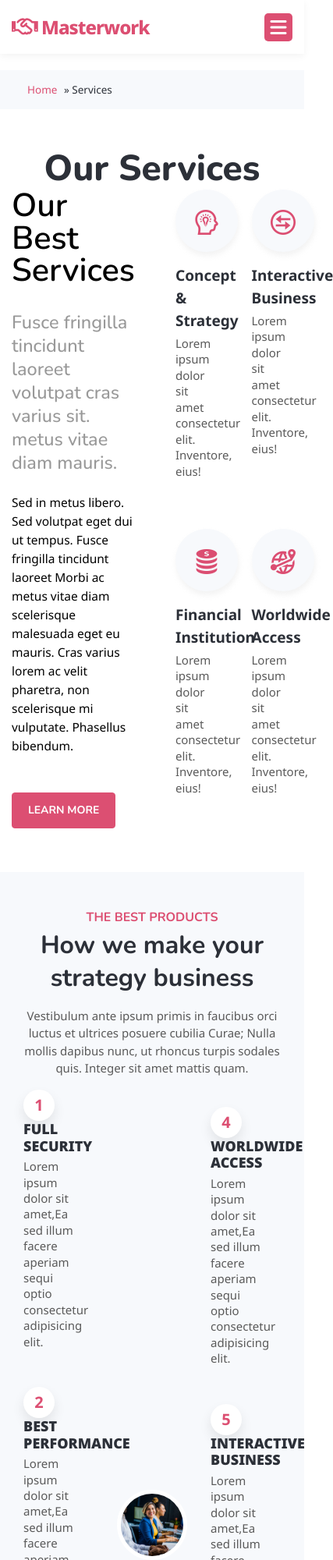
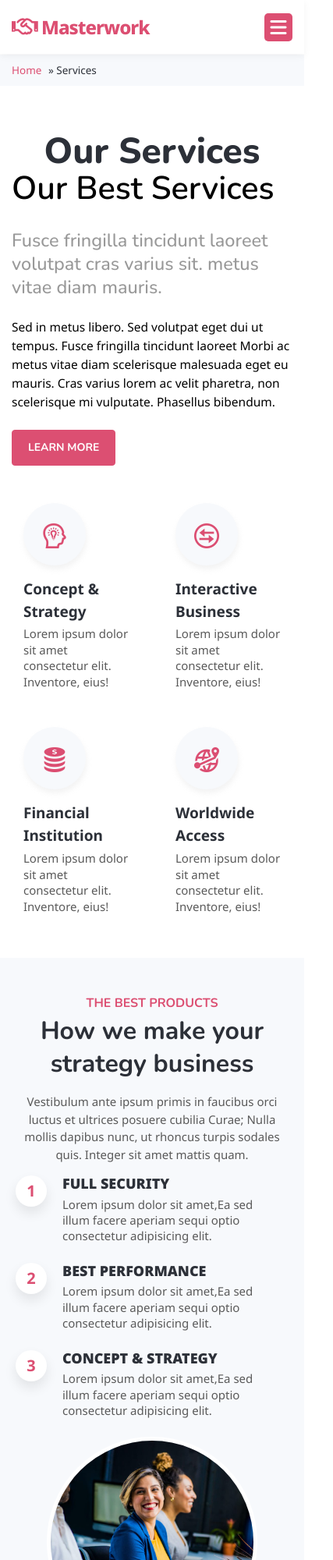
Before and after one commit to MinhNguyen153216/Capstone, a plain HTML site: page services.html in a window 390 px wide. Shown: the top 2000 px of the page at 78% size, 427 px wide, since content can reach past the window. Drawn offline with nearby package versions, Linux system fonts and the light colour scheme; some packages are replaced by stand-ins of ours; a script that the page names is missing.

Commit message:
service:992px responsive

```diff
--- a/css/services-style.css
+++ b/css/services-style.css
@@ -894,7 +894,94 @@ h6 {
     transition: 0.2s;
   }
   /* ------------here-------- */
-
+  .path{
+    margin-top: 70px;
+    padding: 10px 0px;
+  }
+  .service{
+    padding-top: 56px;
+  }
+  .service .container{
+    padding: 0 25px;
+  }
+  .service .row{
+    display: block;
+  }
+  .service .left-col{
+    flex: 0 0 100%;
+    max-width: 100%;
+  }
+  .service .left-col button {
+    margin-top: 24px;
+  }
+  .service .right-col {
+    flex: 0 0 100%;
+    max-width: 100%;
+    margin-top: 48px;
+  }
+  .service .item-more {
+    padding-top: 0px;
+  }
+  .product .container{
+    padding-top: 0px;
+  }
+  .title-section h3 {
+    line-height: 1;
+  }
+  .product{
+    padding-bottom: 8px;
+  }
+  .product .row{
+    display: block;
+  }
+  .product .item{
+    flex: 0 0 100%;
+    max-width: 100%;
+    margin-left: -10px;
+    margin-right: -10px;
+  }
+  .product .item .item-flex{
+    margin-bottom: 1.5rem;
+  }
+  .product .item .item-left-side{
+    text-align: right;
+  }
+  .product .padding-middle-item{
+    width: 300px;
+    margin: auto;
+  }
+  .product .item img{
+    margin-bottom: 40px;
+  }
+  .feature{
+    padding: 0;
+  }
+  .feature .title-section{
+    max-width: 750px;
+  }
+  .feature .row{
+    display: block;
+  }
+  .feature .left-item{
+    flex: 0 0 100%;
+    max-width: 100%;
+  }
+  .feature .right-item{
+    flex: 0 0 100%;
+    max-width: 100%;
+  }
+  .feature .item{
+    padding: 24px;
+  }
+  .feature .item h3{
+    font-size: 34px;
+  }
+  .feature .right-item{
+    margin-top: 62px;
+  }
+  .feature .item button{
+    margin-bottom: 24px;
+  }
   /* ------------here-------- */
   .footer .container .row {
     display: block;
```
